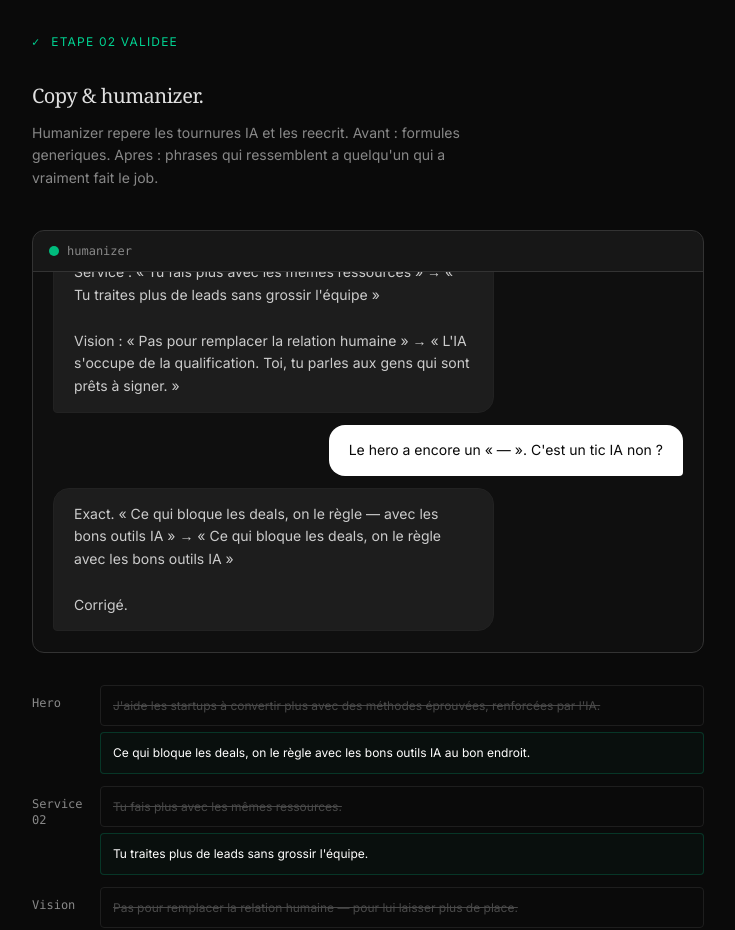
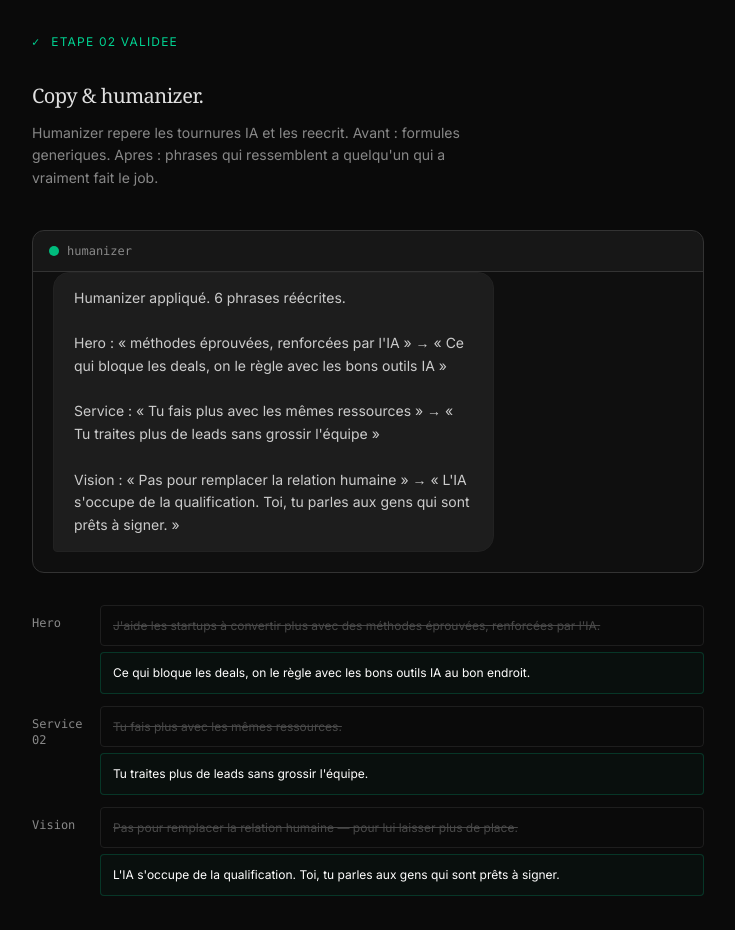
Before and after one commit to AbrahamBra/skill-lp, a Next.js app: page / in a window 1280 px wide. Shown: the part 3100-4030 px from the top of the page, without its empty margins (48-783 px from the left). Built offline with nearby package versions, Linux system fonts and the light colour scheme.

Commit message:
fix: humanizer demo — single clean pass, no correction round needed
Updated skill catches em-dash on first pass.
The 2-round iteration reflected old skill behavior.

Co-Authored-By: Claude Sonnet 4.6 <noreply@anthropic.com>

```diff
--- a/src/components/humanizer-demo.tsx
+++ b/src/components/humanizer-demo.tsx
@@ -26,18 +26,8 @@ const conversation: Message[] = [
   },
   {
     role: "assistant",
-    text: "Humanizer appliqué. 6 phrases réécrites.\n\nHero : « méthodes éprouvées, renforcées par l'IA » → « Ce qui bloque les deals, on le règle — avec les bons outils IA »\n\nService : « Tu fais plus avec les mêmes ressources » → « Tu traites plus de leads sans grossir l'équipe »\n\nVision : « Pas pour remplacer la relation humaine » → « L'IA s'occupe de la qualification. Toi, tu parles aux gens qui sont prêts à signer. »",
+    text: "Humanizer appliqué. 6 phrases réécrites.\n\nHero : « méthodes éprouvées, renforcées par l'IA » → « Ce qui bloque les deals, on le règle avec les bons outils IA »\n\nService : « Tu fais plus avec les mêmes ressources » → « Tu traites plus de leads sans grossir l'équipe »\n\nVision : « Pas pour remplacer la relation humaine » → « L'IA s'occupe de la qualification. Toi, tu parles aux gens qui sont prêts à signer. »",
     delay: 3400,
-  },
-  {
-    role: "user",
-    text: "Le hero a encore un « — ». C'est un tic IA non ?",
-    delay: 5200,
-  },
-  {
-    role: "assistant",
-    text: "Exact. « Ce qui bloque les deals, on le règle — avec les bons outils IA » → « Ce qui bloque les deals, on le règle avec les bons outils IA »\n\nCorrigé.",
-    delay: 6400,
   },
 ];
 
@@ -89,7 +79,7 @@ export function HumanizerDemo() {
       </div>
       <div
         ref={containerRef}
-        className="flex flex-col gap-3 p-5 h-[380px] overflow-y-auto scroll-smooth"
+        className="flex flex-col gap-3 p-5 h-[300px] overflow-y-auto scroll-smooth"
       >
         {conversation.map((msg, i) => (
           <ChatBubble key={i} msg={msg} visible={i < visibleCount} />
```
